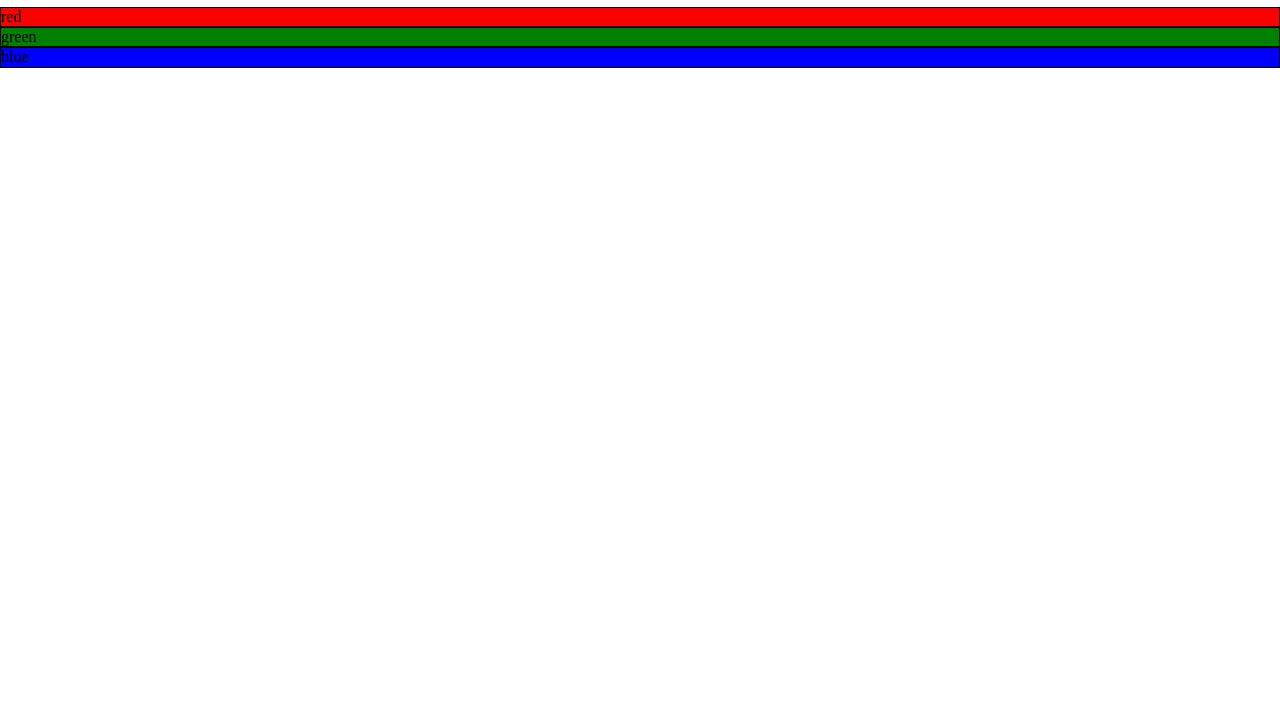
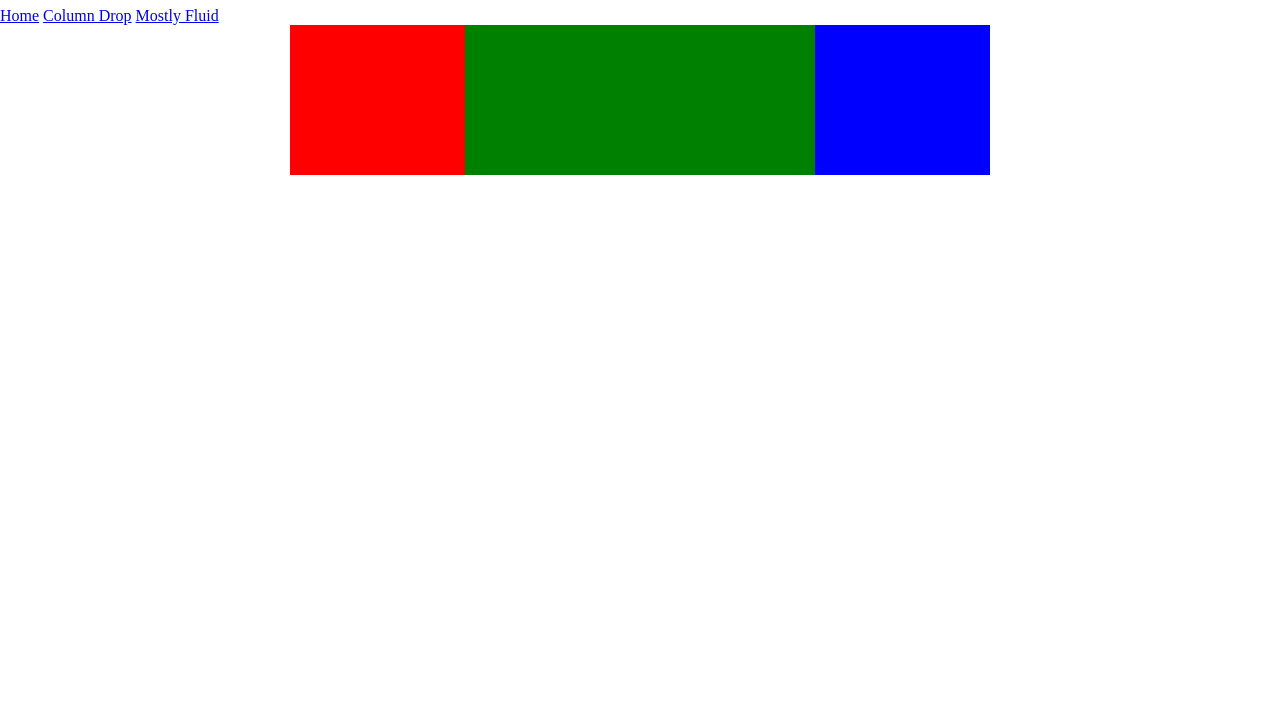
Before and after one commit to PictureElement/responsive-patterns, a plain HTML site: page column-drop.html in a window 1280 px wide. Shown: the part 73-800 px from the top of the page. Drawn offline with Linux system fonts and the light colour scheme.

Commit message:
Complete mostly fluid layout

```diff
--- a/column-drop.html
+++ b/column-drop.html
@@ -6,14 +6,18 @@
     <meta name="author" content="Marios Sofokleous">
     <title>Column Drop Pattern</title>
     <link rel="stylesheet" href="css/normalize.css">
+    <link rel="stylesheet" href="css/style.css">
     <link rel="stylesheet" href="css/column-drop.css">
   </head>
   <body>
     <h1>Column Drop Layout</h1>
+    <a href="index.html">Home</a>
+    <a href="column-drop.html">Column Drop</a>
+    <a href="mostly-fluid.html">Mostly Fluid</a>
     <div class="flex-container">
-      <div class="flex-item red">red</div>
-      <div class="flex-item green">green</div>
-      <div class="flex-item blue">blue</div>
+      <div class="flex-item red"></div>
+      <div class="flex-item green"></div>
+      <div class="flex-item blue"></div>
     </div>
   </body>
 </html>
--- a/css/column-drop.css
+++ b/css/column-drop.css
@@ -1,14 +1,28 @@
-.red {
-  border: 1px solid black;
-  background-color: red;
+/* First breakpoint */
+@media screen and (min-width: 450px) {
+  .red {
+    width: 25%;
+  }
+  .green {
+    width: 75%;
+  }
 }
 
-.green {
-  border: 1px solid black;
-  background-color: green;
+/* Second breakpoint */
+@media screen and (min-width: 550px) {
+  .red, .blue {
+    width: 25%;
+  }
+  .green {
+    width: 50%;
+  }
 }
 
-.blue {
-  border: 1px solid black;
-  background-color: blue;
+/* Third breakpoint */
+@media screen and (min-width: 700px) {
+  .flex-container {
+    width: 700px;
+    margin-left: auto;
+    margin-right: auto;
+  }
 }
--- a/css/mostly-fluid.css
+++ b/css/mostly-fluid.css
@@ -0,0 +1,28 @@
+/* First breakpoint */
+@media screen and (min-width: 450px) {
+  .green, .blue {
+    width: 50%;
+  }
+  h1 {
+    color: purple;
+  }
+}
+
+/* Second breakpoint */
+@media screen and (min-width: 550px) {
+  .red, .green {
+    width: 50%;
+  }
+  .blue, .cyan, .yellow {
+    width: 33.333333%;
+  }
+}
+
+/* Third breakpoint */
+@media screen and (min-width: 700px) {
+  .flex-container {
+    width: 700px;
+    margin-right: auto;
+    margin-left: auto;
+  }
+}
--- a/css/style.css
+++ b/css/style.css
@@ -1,3 +1,33 @@
+h1 {
+  text-align: center;
+}
+
+.flex-container {
+  display: flex;
+  flex-wrap: wrap;
+}
+
 .flex-item {
   min-height: 150px;
+  width: 100%;
 }
+
+.red {
+  background-color: red;
+}
+
+.green {
+  background-color: green;
+}
+
+.blue {
+  background-color: blue;
+}
+
+.cyan {
+  background-color: cyan;
+}
+
+.yellow {
+  background-color: yellow;
+}
```
Also changed, not shown: mostly-fluid.html (+9 -0 lines).
